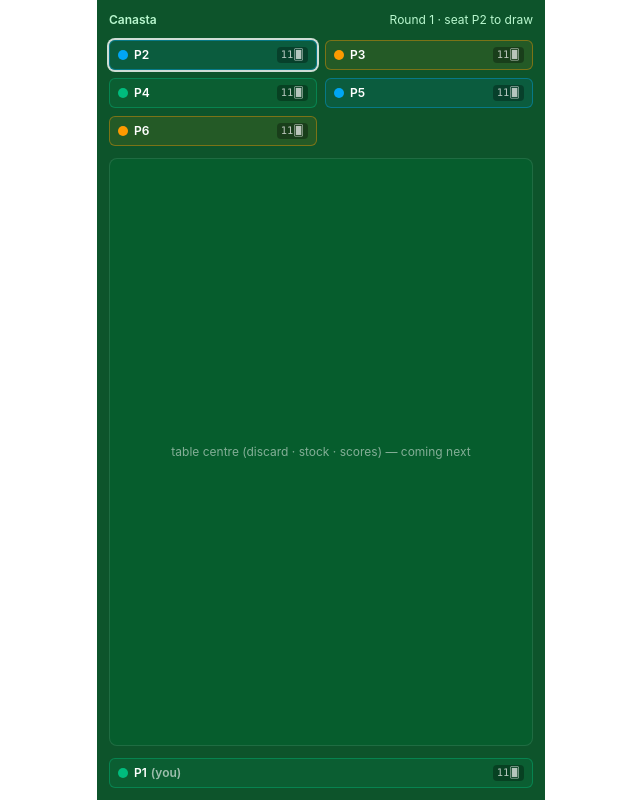
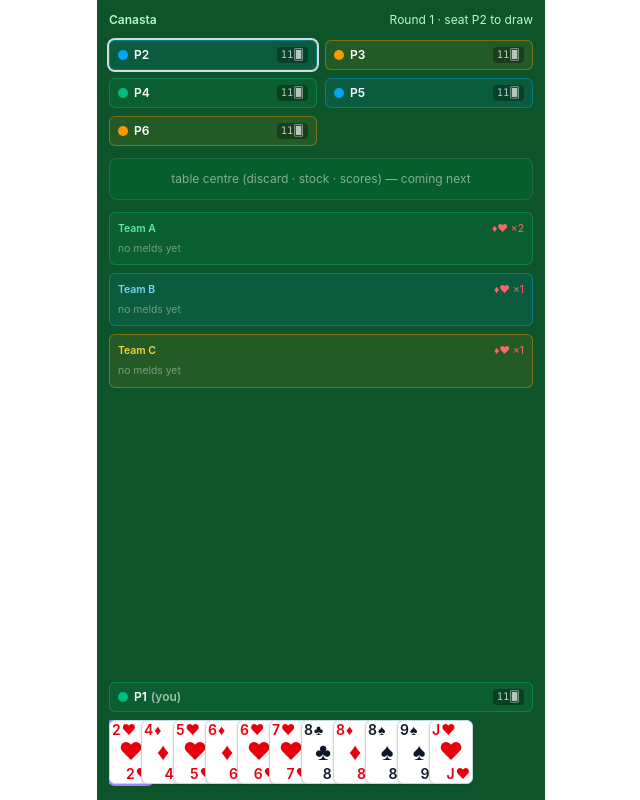
Before and after one commit to chinti17/canasta-parents, a React (Vite) app: page / in a window 1280 px wide. Shown: the whole page, without its empty margins (319-959 px from the left). Built offline with nearby package versions, Linux system fonts and the light colour scheme.

Commit message:
feat(ui): player hand fan + melds-by-team panels

```diff
--- a/src/ui/GameView.tsx
+++ b/src/ui/GameView.tsx
@@ -13,6 +13,8 @@ import {
 } from '../game/session'
 import { DEFAULT_CONFIG } from '../engine/types'
 import Seat from './Seat'
+import Hand from './Hand'
+import TeamMelds from './TeamMelds'
 
 const SPECTATOR_SEAT = -1
 const STEP_MS = 700
@@ -66,13 +68,23 @@ export default function GameView() {
         {opponents.map(seatChip)}
       </section>
 
-      {/* Center table — discard/stock/scores arrive in later commits */}
-      <section className="flex flex-1 items-center justify-center rounded-lg border border-white/10 bg-green-800/50 p-4 text-center text-xs text-white/50">
+      {/* Center table — discard/stock/scores arrive in the next commit */}
+      <section className="flex items-center justify-center rounded-lg border border-white/10 bg-green-800/50 p-3 text-center text-xs text-white/50">
         table centre (discard · stock · scores) — coming next
       </section>
 
-      {/* Perspective seat */}
-      <section className="space-y-2">{seatChip(PERSPECTIVE)}</section>
+      {/* Melds, grouped by team */}
+      <section className="grid gap-2">
+        {round.teams.map((t) => (
+          <TeamMelds key={t.id} team={t} />
+        ))}
+      </section>
+
+      {/* Perspective seat + hand */}
+      <section className="mt-auto space-y-2">
+        {seatChip(PERSPECTIVE)}
+        <Hand hand={round.players[PERSPECTIVE]!.hand} />
+      </section>
     </main>
   )
 }
--- /dev/null
+++ b/src/ui/Hand.tsx
@@ -0,0 +1,43 @@
+// The perspective player's hand, fanned and sorted for readability.
+// Scrolls horizontally on narrow screens rather than wrapping.
+
+import type { Card as CardModel, Rank } from '../engine/cards'
+import Card from './Card'
+
+const ORDER: Rank[] = [
+  'JOKER',
+  '2',
+  '3',
+  '4',
+  '5',
+  '6',
+  '7',
+  '8',
+  '9',
+  '10',
+  'J',
+  'Q',
+  'K',
+  'A',
+]
+
+function sortHand(hand: readonly CardModel[]): CardModel[] {
+  return hand.slice().sort((a, b) => {
+    const r = ORDER.indexOf(a.rank) - ORDER.indexOf(b.rank)
+    if (r !== 0) return r
+    return (a.suit ?? '').localeCompare(b.suit ?? '')
+  })
+}
+
+export default function Hand({ hand }: { hand: readonly CardModel[] }) {
+  const cards = sortHand(hand)
+  return (
+    <div className="flex overflow-x-auto pb-1">
+      {cards.map((c, i) => (
+        <div key={c.id} className={i === 0 ? '' : '-ml-3'}>
+          <Card card={c} size="md" />
+        </div>
+      ))}
+    </div>
+  )
+}
--- /dev/null
+++ b/src/ui/MeldView.tsx
@@ -0,0 +1,32 @@
+// One laid-down meld: its cards overlapped, with a canasta badge when complete.
+
+import { canastaType } from '../engine/melds'
+import type { Meld } from '../engine/types'
+import Card from './Card'
+
+export default function MeldView({ meld }: { meld: Meld }) {
+  const type = canastaType(meld)
+  return (
+    <div className="flex items-center gap-1">
+      <div className="flex">
+        {meld.cards.map((c, i) => (
+          <div key={c.id} className={i === 0 ? '' : '-ml-4'}>
+            <Card card={c} size="sm" />
+          </div>
+        ))}
+      </div>
+      {type && (
+        <span
+          className={`rounded px-1 text-[0.55rem] font-bold uppercase ${
+            type === 'natural'
+              ? 'bg-yellow-300 text-yellow-900'
+              : 'bg-slate-200 text-slate-700'
+          }`}
+          title={`${type} canasta`}
+        >
+          {type === 'natural' ? '500' : '300'}
+        </span>
+      )}
+    </div>
+  )
+}
--- /dev/null
+++ b/src/ui/TeamMelds.tsx
@@ -0,0 +1,30 @@
+// A team's laid-down cards: its melds plus a red-3 tally. Read-only.
+
+import type { TeamState } from '../engine/types'
+import MeldView from './MeldView'
+import { teamColors } from './theme'
+
+export default function TeamMelds({ team }: { team: TeamState }) {
+  const c = teamColors(team.id)
+  return (
+    <div className={`rounded-md border p-2 ${c.border} ${c.panel}`}>
+      <div className="mb-1 flex items-center justify-between text-[0.65rem]">
+        <span className={`font-semibold ${c.text}`}>{c.label}</span>
+        {team.redThrees.length > 0 && (
+          <span className="text-red-400" title="red 3s">
+            ♦♥ ×{team.redThrees.length}
+          </span>
+        )}
+      </div>
+      {team.melds.length === 0 ? (
+        <p className="text-[0.65rem] text-white/40">no melds yet</p>
+      ) : (
+        <div className="flex flex-col gap-1">
+          {team.melds.map((m) => (
+            <MeldView key={m.rank} meld={m} />
+          ))}
+        </div>
+      )}
+    </div>
+  )
+}
```
